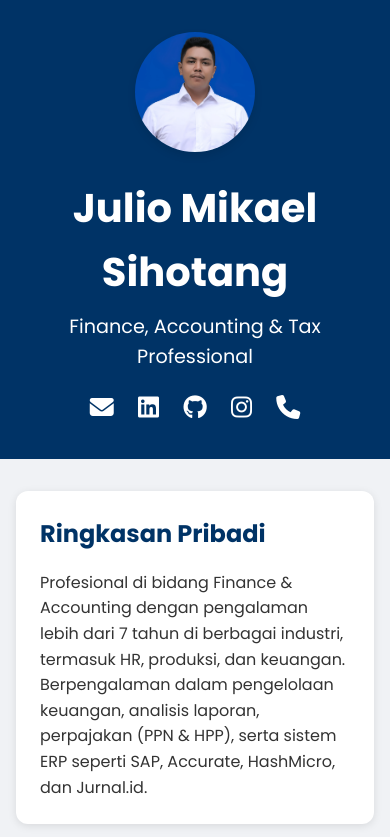
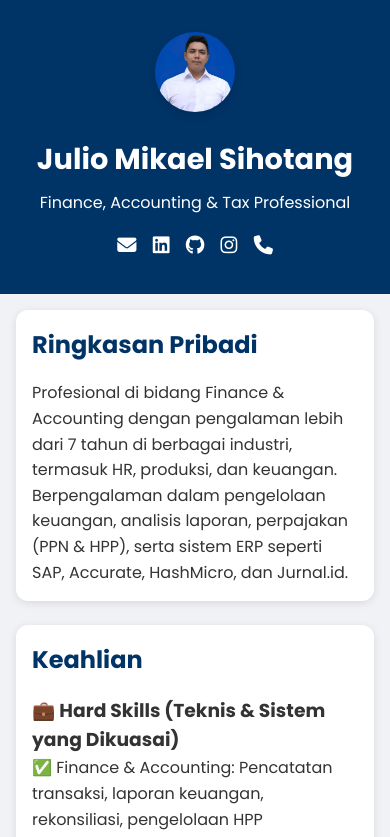
Before and after one commit to juliomikaelsihotang93/portfolio-julio, a plain HTML site: page index.html in a window 390 px wide. Shown: the top 837 px of the page. Drawn offline with Linux system fonts and the light colour scheme.

Commit message:
Update style.css

```diff
--- a/style.css
+++ b/style.css
@@ -96,3 +96,41 @@ footer {
   margin-bottom: 1rem;
   box-shadow: 0 4px 8px rgba(0,0,0,0.1);
 }
+@media (max-width: 600px) {
+  header h1 {
+    font-size: 1.8rem;
+  }
+
+  header p {
+    font-size: 1rem;
+  }
+
+  .profile-pic {
+    width: 80px;
+    height: 80px;
+  }
+
+  .social a {
+    font-size: 1.2rem;
+    margin: 0 6px;
+  }
+
+  main {
+    padding: 1rem;
+  }
+
+  .card {
+    padding: 1rem;
+  }
+
+  .job h3 {
+    flex-direction: column;
+    align-items: flex-start;
+    gap: 4px;
+  }
+
+  .job h3 span {
+    font-size: 0.9rem;
+    color: #666;
+  }
+}
```
